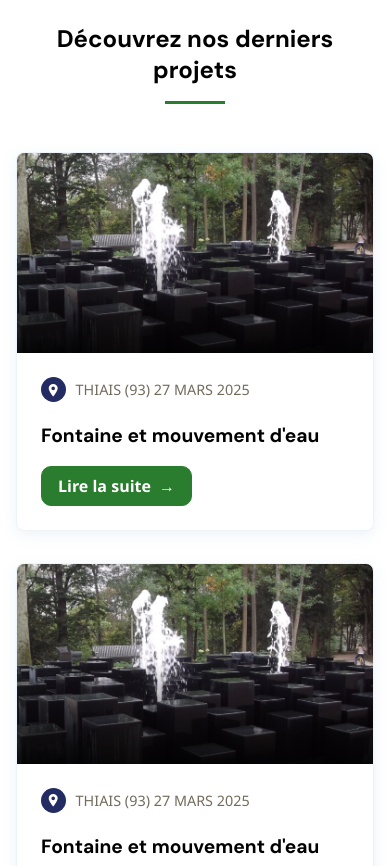
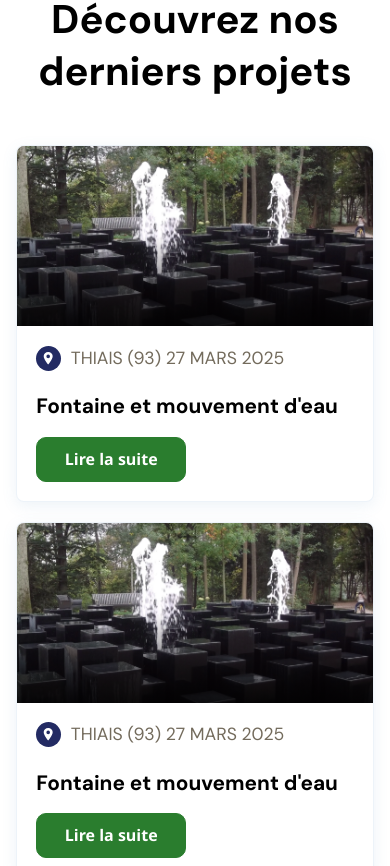
Before and after one commit to Jordan-celton/Neptune-Arrosage, a React (Vite) app in the folder mon-projet/: page /neptune in a window 390 px wide. Shown: the part 4698-5564 px from the top of the page. Built offline with nearby package versions, Linux system fonts and the light colour scheme.

Commit message:
style: Mise à jour des images dans ProjectRealisation, ajustement des styles dans ProjectGallery et ajout de styles responsives dans ProjectRealisation.css

```diff
--- a/mon-projet/src/components/RealisationPage/ProjectRealisation.jsx
+++ b/mon-projet/src/components/RealisationPage/ProjectRealisation.jsx
@@ -4,7 +4,6 @@ import { IoLocationSharp } from "react-icons/io5";
 
 // Import des images
 import image1 from "../../assets/photos/Services/DSCF0989.webp";
-import image2 from "../../assets/photos/Services/DSCF0989.webp";
 import image3 from "../../assets/photos//Home/article_réalisation.webp";
 
 const ProjectRealisation = () => {
@@ -38,7 +37,7 @@ const ProjectRealisation = () => {
       date: "PARIS (75) 15 JUIN 2025",
       title: "Fontaine urbaine moderne",
       link: "#",
-      image: image2,
+      image: image1,
       type: "Terrains sportifs",
     },
     {
--- a/mon-projet/src/components/ServicesPage/ProjectGallery.jsx
+++ b/mon-projet/src/components/ServicesPage/ProjectGallery.jsx
@@ -1,5 +1,4 @@
 import { Link } from "react-router-dom";
-import "../../styles/ServicesPage/ProjectGallery.css";
 
 // import des images
 import image1 from "../../assets/photos/Services/DSCF0989.webp";
@@ -9,27 +8,6 @@ import { IoLocationSharp } from "react-icons/io5";
 
 const ProjectGallery = () => {
   const projects = [
-    {
-      icon: <IoLocationSharp className="project-icon" />,
-      date: "THIAIS (93) 27 MARS 2025",
-      title: "Fontaine et mouvement d'eau",
-      link: "#",
-      image: image1,
-    },
-    {
-      icon: <IoLocationSharp className="project-icon" />,
-      date: "THIAIS (93) 27 MARS 2025",
-      title: "Fontaine et mouvement d'eau",
-      link: "#",
-      image: image1,
-    },
-    {
-      icon: <IoLocationSharp className="project-icon" />,
-      date: "THIAIS (93) 27 MARS 2025",
-      title: "Fontaine et mouvement d'eau",
-      link: "#",
-      image: image1,
-    },
     {
       icon: <IoLocationSharp className="project-icon" />,
       date: "THIAIS (93) 27 MARS 2025",
--- a/mon-projet/src/styles/NeptunePage/HeroNeptune.css
+++ b/mon-projet/src/styles/NeptunePage/HeroNeptune.css
@@ -257,6 +257,11 @@
         font-size: 1.8rem;
     }
 
+    .heroNeptune-logo {
+        height: 120px;
+        width: 300px;
+    }
+
     .heroNeptune-tagline {
         font-size: 1.1rem;
     }
--- a/mon-projet/src/styles/RealisationPage/ProjectRealisation.css
+++ b/mon-projet/src/styles/RealisationPage/ProjectRealisation.css
@@ -1,13 +1,10 @@
 .project-gallery {
     --icon-size: 30px;
     --icon-bg: var(--primary);
-    /* Utilisation du bleu Neptune */
     --icon-color: white;
     --card-radius: 8px;
     --hover-elevation: 0 10px 25px rgba(80, 139, 191, 0.2);
-    /* Ombre avec teinte primaire */
     --text-muted: #736B5C;
-    /* Gris anthracite pour texte secondaire */
 
     padding: 4rem 2rem;
     background-color: var(--light-bg);
@@ -17,7 +14,7 @@
 
 .gallery-title {
     text-align: center;
-    font-size: clamp(1.5rem, 4vw, 2rem);
+    font-size: 2.5rem;
     color: var(--text-color);
     /* Bleu Neptune */
     margin-bottom: 3rem;
@@ -26,20 +23,10 @@
     font-family: var(--font-secondary);
 }
 
-.gallery-title::after {
-    content: '';
-    display: block;
-    width: 80px;
-    height: 3px;
-    background: var(--secondary);
-    /* Vert menthe pour la ligne décorative */
-    margin: 1rem auto 0;
-}
-
 .projects-grid {
     display: grid;
     grid-template-columns: repeat(auto-fill, minmax(min(300px, 100%), 1fr));
-    gap: 2rem;
+    gap: 25px;
 }
 
 .project-card {
@@ -64,7 +51,8 @@
 
 .project-image-container {
     position: relative;
-    height: 200px;
+    height: 210px;
+    width: 370px;
     overflow: hidden;
     flex-shrink: 0;
 }
@@ -90,7 +78,7 @@
     padding: 1.5rem;
     display: flex;
     flex-direction: column;
-    flex-grow: 1;
+    height: 255px;
 }
 
 .project-header {
@@ -122,12 +110,12 @@
 .project-date {
     margin: 0;
     color: var(--text-muted);
-    font-size: 0.9rem;
-    line-height: 1.4;
+    font-size: 1.3rem;
+    font-family: var(--font-secondary);
 }
 
 .project-title {
-    font-size: 1.2rem;
+    font-size: 1.5rem;
     margin: 0.5rem 0 1rem;
     color: var(--text-color);
     line-height: 1.4;
@@ -144,20 +132,13 @@
     text-decoration: none;
     font-weight: 600;
     margin-top: auto;
-    width: fit-content;
+    width: 150px;
+    height: 45px;
     transition: var(--transition);
     border: 1px solid var(--secondary);
     padding: 0.5rem 1rem; ;
     border-radius: 10px;
-}
-
-.project-link::after {
-    content: '→';
-    transition: transform 0.3s ease;
-}
-
-.project-link:hover::after {
-    transform: translateX(3px);
+    justify-content: center;
 }
 
 /* Filtres */
@@ -236,6 +217,31 @@
 }
 
 /* Responsive */
+@media (max-width: 1024px) {
+    .projects-grid {
+        grid-template-columns: repeat(auto-fill, minmax(280px, 1fr));
+        gap: 20px;
+    }
+
+    .project-image-container {
+        height: 180px;
+        width: 100%;
+    }
+
+    .project-info {
+        padding: 1.2rem;
+        height: auto;
+    }
+
+    .project-title {
+        font-size: 1.3rem;
+    }
+
+    .project-date {
+        font-size: 1.1rem;
+    }
+}
+
 @media (max-width: 768px) {
     .project-gallery {
         padding: 2rem 1rem;
--- a/mon-projet/src/styles/ServicesPage/ProjectGallery.css
+++ /dev/null
@@ -1,184 +0,0 @@
-.project-gallery {
-    --icon-size: 30px;
-    --icon-bg: var(--primary);
-    --icon-color: white;
-    --card-radius: 8px;
-    --hover-elevation: 0 10px 25px rgba(0, 0, 0, 0.15);
-
-    padding: 4rem 2rem;
-    background-color: var(--light-bg);
-    max-width: 1200px;
-    margin: 0 auto;
-}
-
-.gallery-title {
-    text-align: center;
-    font-size: clamp(1.5rem, 4vw, 2rem);
-    color: var(--text-color);
-    margin-bottom: 3rem;
-    position: relative;
-}
-
-.gallery-title::after {
-    content: '';
-    display: block;
-    width: 80px;
-    height: 3px;
-    background: var(--primary);
-    margin: 1rem auto 0;
-}
-
-.projects-grid {
-    display: grid;
-    grid-template-columns: repeat(auto-fill, minmax(min(300px, 100%), 1fr));
-    gap: 2rem;
-}
-
-.project-card {
-    background: white;
-    border-radius: var(--card-radius);
-    overflow: hidden;
-    box-shadow: 0 4px 15px rgba(0, 0, 0, 0.1);
-    transition: all 0.3s ease;
-    display: flex;
-    flex-direction: column;
-}
-
-.project-card:hover {
-    transform: translateY(-5px);
-    box-shadow: var(--hover-elevation);
-}
-
-.project-image-container {
-    position: relative;
-    height: 200px;
-    overflow: hidden;
-    flex-shrink: 0;
-}
-
-.project-image {
-    width: 100%;
-    height: 100%;
-    object-fit: cover;
-    transition: transform 0.5s ease;
-}
-
-.project-card:hover .project-image {
-    transform: scale(1.05);
-}
-
-.project-overlay {
-    position: absolute;
-    inset: 0;
-    background: linear-gradient(to top, rgba(0, 0, 0, 0.7) 0%, transparent 50%);
-}
-
-.project-info {
-    padding: 1.5rem;
-    display: flex;
-    flex-direction: column;
-    flex-grow: 1;
-}
-
-.project-header {
-    display: flex;
-    align-items: center;
-    gap: 0.8rem;
-    margin-bottom: 0.8rem;
-}
-
-.project-icon-container {
-    width: var(--icon-size);
-    height: var(--icon-size);
-    background-color: var(--icon-bg);
-    border-radius: 50%;
-    display: grid;
-    place-items: center;
-    color: var(--icon-color);
-    font-size: 0.9em;
-    flex-shrink: 0;
-    transition: all 0.3s ease;
-}
-
-.project-date {
-    margin: 0;
-    color: var(--text-muted);
-    font-size: 0.9rem;
-    line-height: 1.4;
-}
-
-.project-title {
-    font-size: 1.2rem;
-    margin: 0.5rem 0 1rem;
-    color: var(--text-color);
-    line-height: 1.4;
-    flex-grow: 1;
-    font-family: var(--font-secondary);
-}
-
-.project-link {
-    display: inline-flex;
-    align-items: center;
-    gap: 0.5rem;
-    color: var(--light-bg);
-    background: var(--secondary);
-    text-decoration: none;
-    font-weight: 600;
-    margin-top: auto;
-    width: fit-content;
-    transition: var(--transition);
-    border: 1px solid var(--secondary);
-    padding: 0.5rem 1rem;
-    ;
-    border-radius: 10px;
-}
-
-.project-link::after {
-    content: '→';
-    transition: transform 0.3s ease;
-}
-
-/* Responsive */
-@media (max-width: 768px) {
-    .project-gallery {
-        padding: 2rem 1rem;
-    }
-
-    .project-header {
-        gap: 0.6rem;
-    }
-
-    .project-icon-container {
-        --icon-size: 25px;
-    }
-}
-
-/* Animation subtile au chargement */
-@keyframes fadeInUp {
-    from {
-        opacity: 0;
-        transform: translateY(20px);
-    }
-
-    to {
-        opacity: 1;
-        transform: translateY(0);
-    }
-}
-
-.project-card {
-    animation: fadeInUp 0.6s ease forwards;
-    opacity: 0;
-}
-
-.project-card:nth-child(1) {
-    animation-delay: 0.1s;
-}
-
-.project-card:nth-child(2) {
-    animation-delay: 0.2s;
-}
-
-.project-card:nth-child(3) {
-    animation-delay: 0.3s;
-}
```
